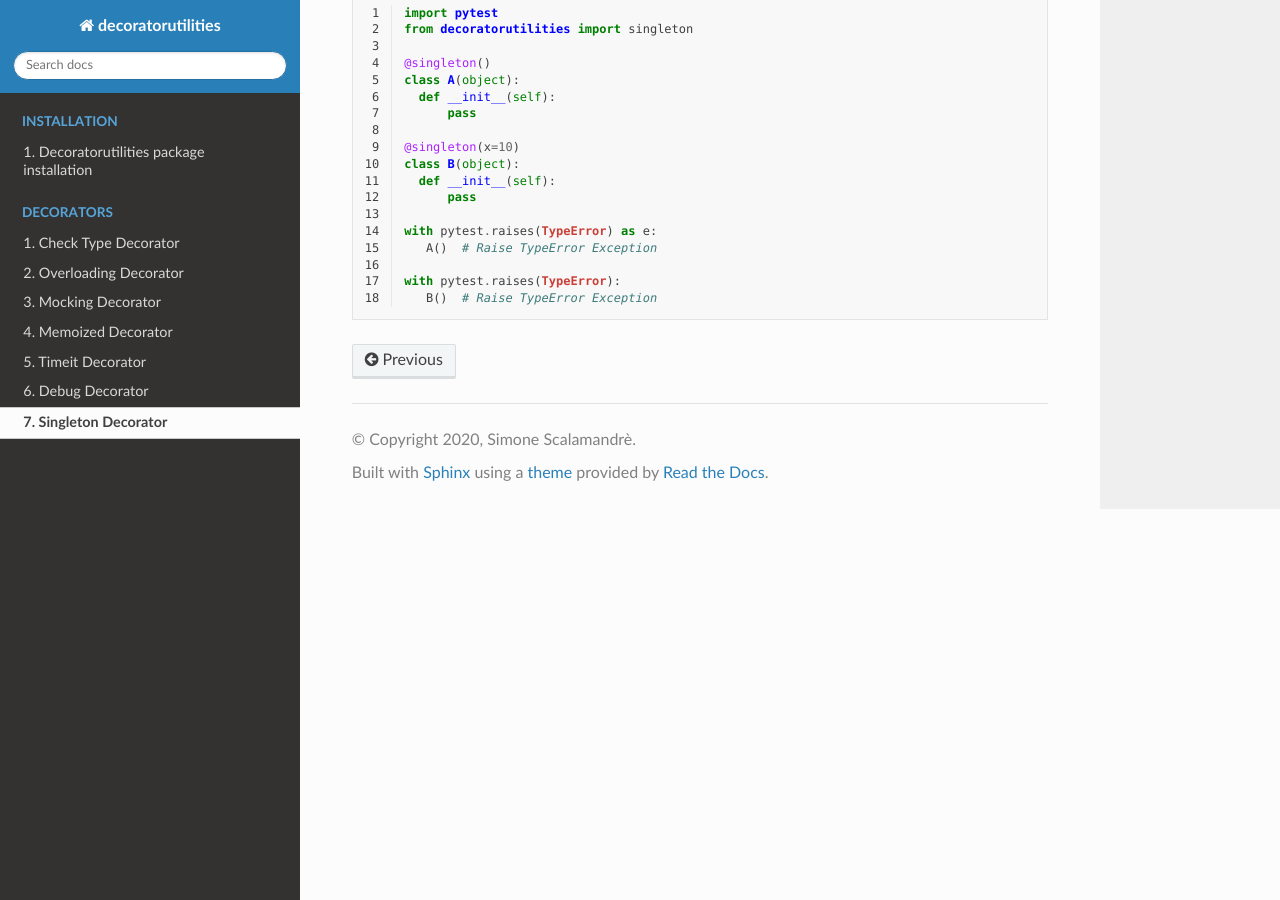
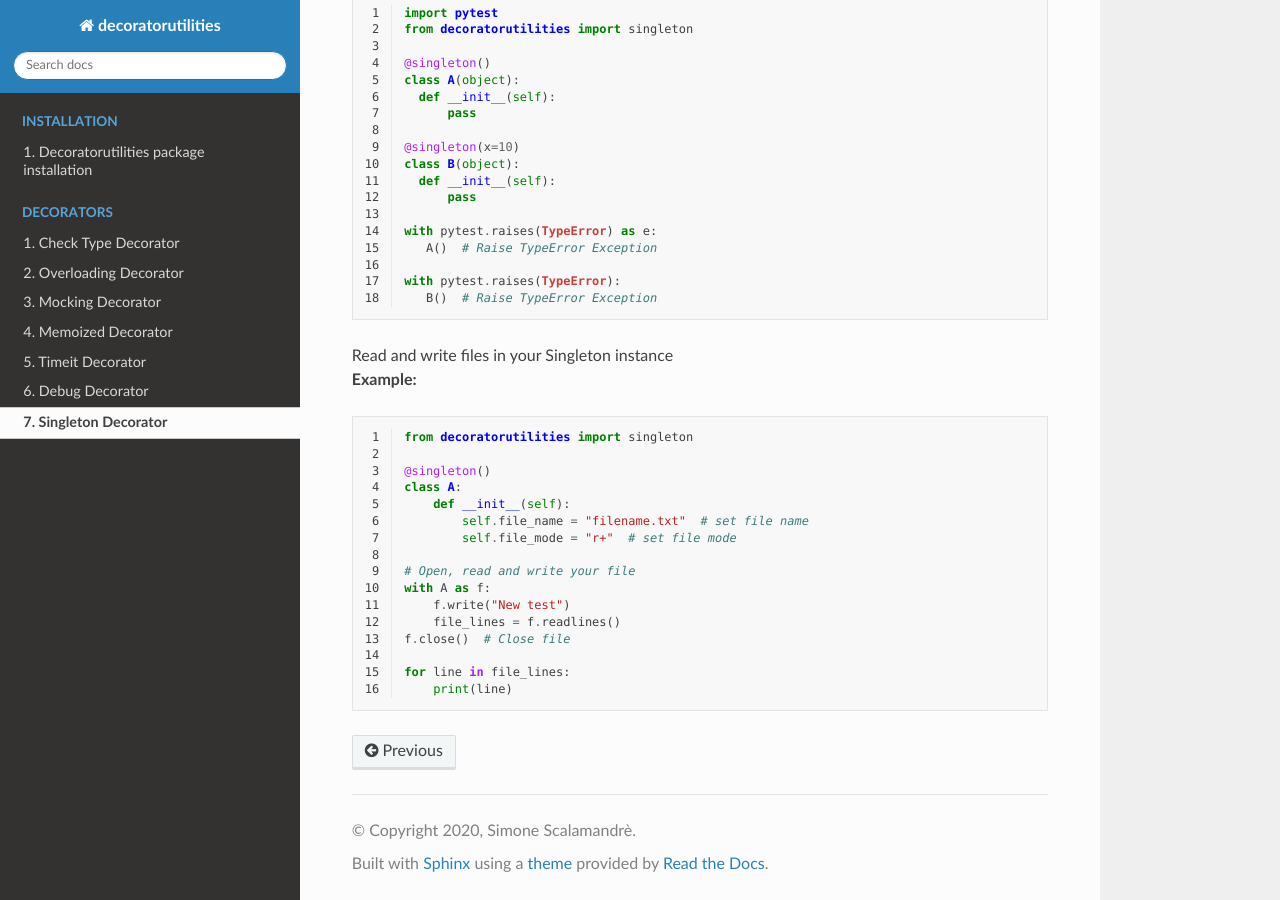
Before and after one commit to Symone95/decoratorutilities, a Sphinx documentation site: the page built from docs/rst_templates/Decorators/singleton_decorator.rst, in a window 1280 px wide and 900 px high, scrolled down 895 px. Built offline with Sphinx 7.4.7 and the Read the Docs theme 2.0.0, drawn with Linux system fonts in a browser that asks for light colours.

Commit message:
Added documentations and covered code

```diff
--- a/docs/rst_templates/Decorators/singleton_decorator.rst
+++ b/docs/rst_templates/Decorators/singleton_decorator.rst
@@ -62,3 +62,26 @@ Singleton Decorator
 
    with pytest.raises(TypeError):
       B()  # Raise TypeError Exception
+
+
+| Read and write files in your Singleton instance
+| **Example:**
+.. code-block:: python
+   :linenos:
+
+   from decoratorutilities import singleton
+
+   @singleton()
+   class A:
+       def __init__(self):
+           self.file_name = "filename.txt"  # set file name
+           self.file_mode = "r+"  # set file mode
+
+   # Open, read and write your file
+   with A as f:
+       f.write("New test")
+       file_lines = f.readlines()
+   f.close()  # Close file
+
+   for line in file_lines:
+       print(line)
```
Also changed, not shown: README.md (+23 -0 lines), docs/index.rst (+7 -0 lines), .coveralls.yml (added), 6 other files.
